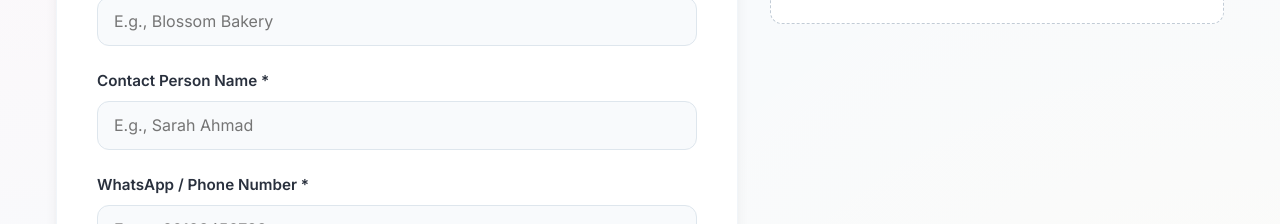
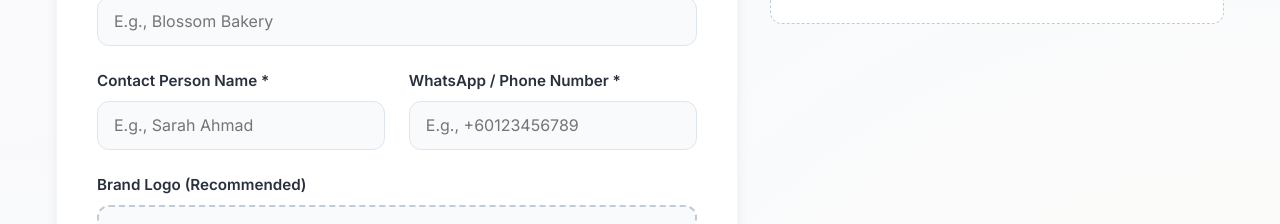
Before and after one commit to teamejen2u/wanitaitu_vendor_form, a React (Vite) app: page / in a window 1280 px wide. Shown: the part 513-737 px from the top of the page. Built offline with nearby package versions, Linux system fonts and the light colour scheme; no server answers.

Commit message:
new design

```diff
--- a/src/App.jsx
+++ b/src/App.jsx
@@ -1,5 +1,5 @@
 import React, { useState, useEffect } from 'react';
-import { ShieldAlert, Landmark, LogIn } from 'lucide-react';
+import { ShieldAlert, LogIn } from 'lucide-react';
 import VendorForm from './components/VendorForm';
 import AdminDashboard from './components/AdminDashboard';
 import { isSupabaseConfigured } from './supabaseClient';
--- a/src/components/VendorForm.jsx
+++ b/src/components/VendorForm.jsx
@@ -283,6 +283,7 @@ export default function VendorForm() {
                     {validationErrors.vendorName && <div className="auth-error"><AlertCircle size={14} style={{ display: 'inline', marginRight: '4px', verticalAlign: 'middle' }} />{validationErrors.vendorName}</div>}
                   </div>
 
+                  <div className="form-row-2col">
                     <div className="form-group">
                       <label className="form-label" htmlFor="contactName">Contact Person Name *</label>
                       <input
@@ -307,6 +308,7 @@ export default function VendorForm() {
                         onChange={(e) => setContactPhone(e.target.value)}
                       />
                       {validationErrors.contactPhone && <div className="auth-error"><AlertCircle size={14} style={{ display: 'inline', marginRight: '4px', verticalAlign: 'middle' }} />{validationErrors.contactPhone}</div>}
+                    </div>
                   </div>
 
                   <div className="form-group">
--- a/src/index.css
+++ b/src/index.css
@@ -201,6 +201,20 @@ header.app-header p {
   margin-bottom: 1.5rem;
   border-bottom: 2px solid var(--slate-50);
   padding-bottom: 0.75rem;
+}
+
+/* Two-column form row (stacks on mobile) */
+.form-row-2col {
+  display: grid;
+  grid-template-columns: 1fr 1fr;
+  gap: 1.5rem;
+}
+
+@media (max-width: 640px) {
+  .form-row-2col {
+    grid-template-columns: 1fr;
+    gap: 0;
+  }
 }
 
 /* Form Elements */
@@ -426,6 +440,12 @@ header.app-header p {
   cursor: pointer;
   transition: all 0.2s ease;
   color: var(--slate-800);
+  min-height: 44px;
+  display: flex;
+  align-items: center;
+  justify-content: center;
+  text-align: center;
+  line-height: 1.25;
 }
 
 .option-btn:hover {
@@ -436,6 +456,17 @@ header.app-header p {
   border-color: var(--purple-500);
   background-color: var(--purple-500);
   color: var(--white);
+}
+
+@media (max-width: 480px) {
+  .options-button-group {
+    gap: 0.5rem;
+  }
+
+  .option-btn {
+    padding: 0.625rem 0.5rem;
+    font-size: 0.85rem;
+  }
 }
 
 /* Live Preview Side Panel */
```
Lines whose indentation alone changed are shown as unchanged.
